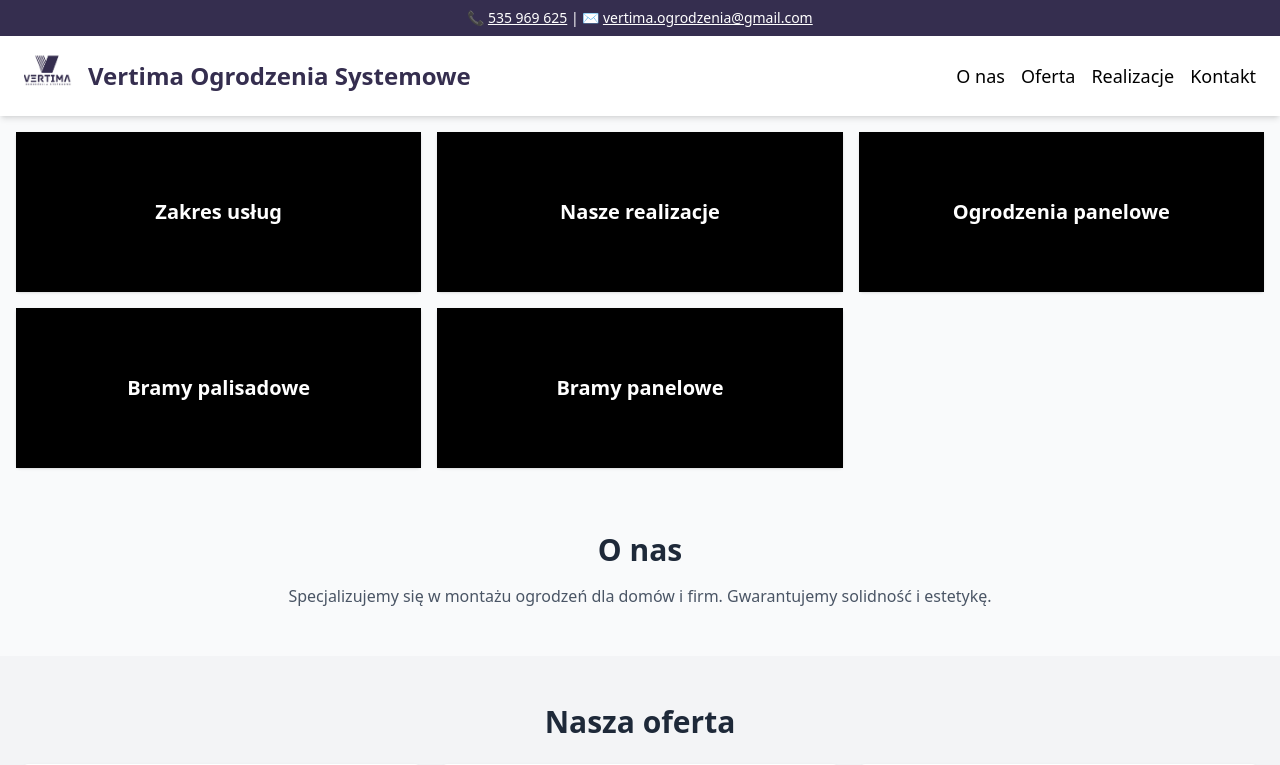
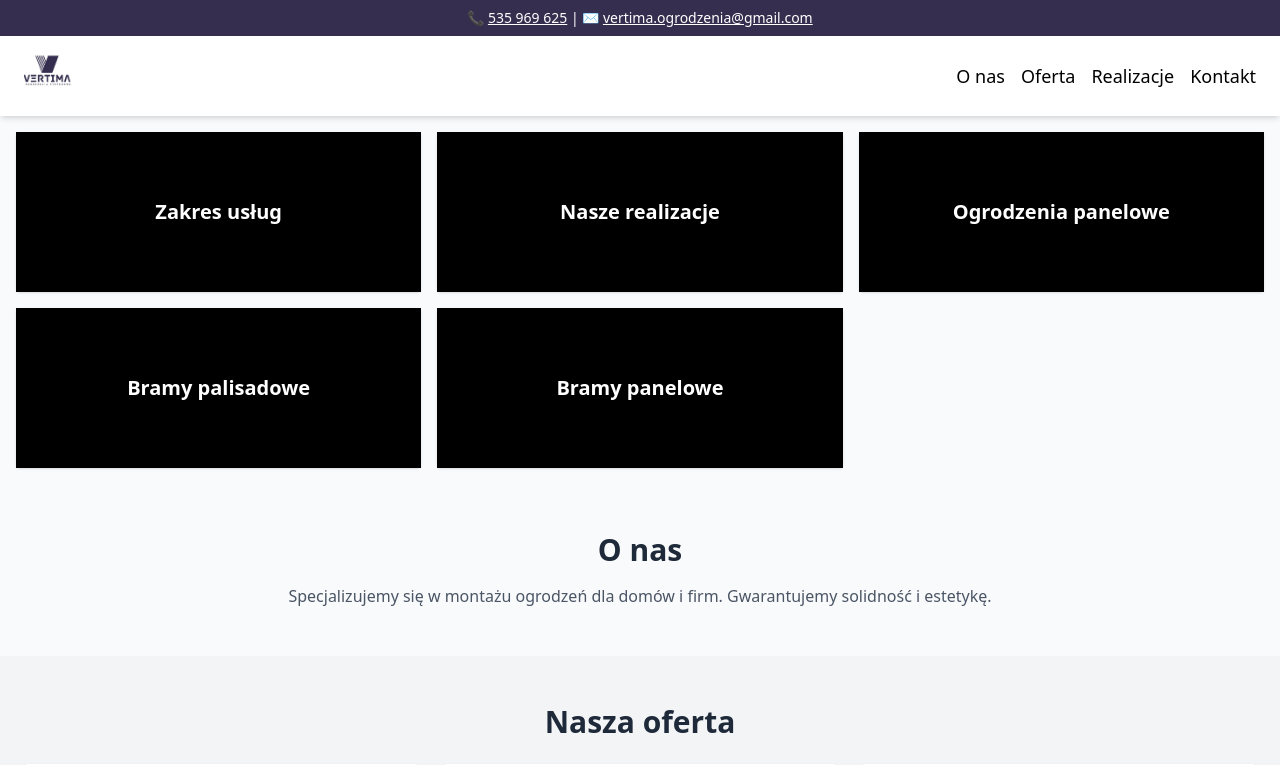
Before and after one commit to Sweetowsky/Vertima, a React (Vite) app: page / in a window 1280 px wide. Shown: the top 765 px of the page. Built offline with nearby package versions, Linux system fonts and the light colour scheme.

Commit message:
Remove title

```diff
--- a/src/App.jsx
+++ b/src/App.jsx
@@ -13,8 +13,8 @@ export default function App() {
       {/* Nagłówek z logo */}
       <header className="bg-white shadow-md py-4 px-6 flex justify-between items-center">
         <div className="flex items-center space-x-4">
-          <img src="/logo.jpg" alt="Vertima Logo" className="h-12 w-auto" />
-          <h1 className="text-2xl font-bold text-[#352e4f]">Vertima Ogrodzenia Systemowe</h1>
+          <img src="logo.jpg" alt="Vertima Logo" className="h-12 w-auto" />
+          <h1 className="text-2xl font-bold text-[#352e4f]"></h1>
         </div>
         <nav>
           <ul className="flex space-x-4">
```
